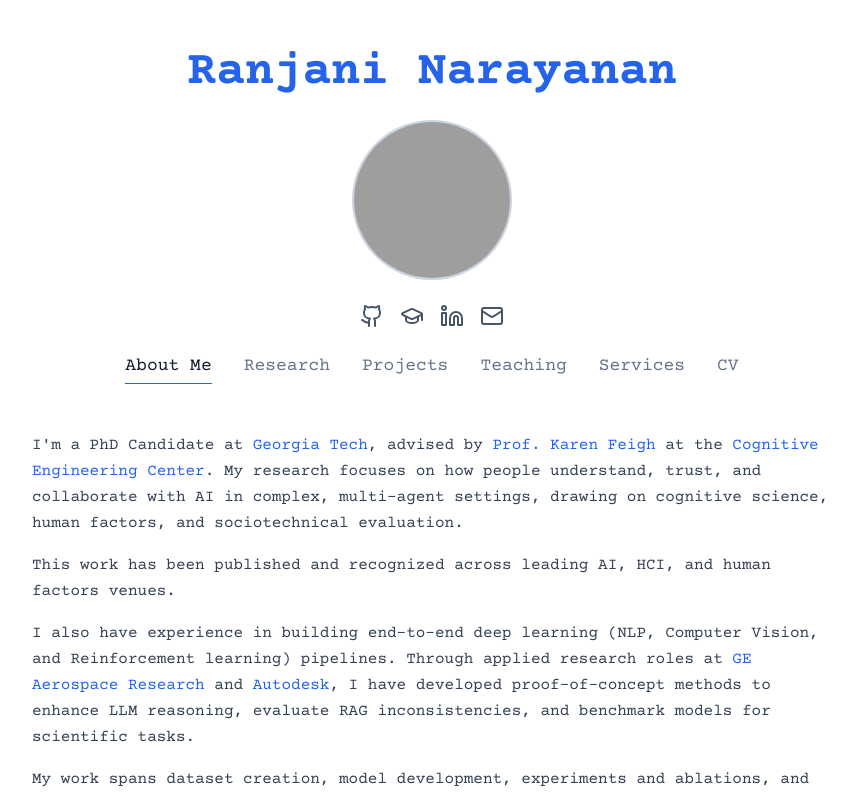
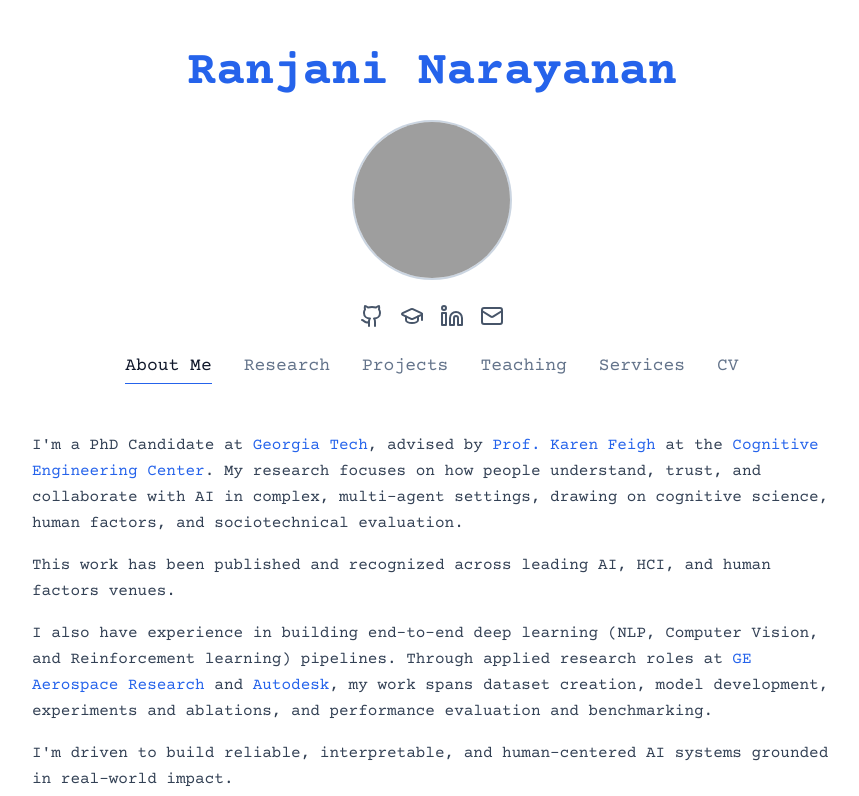
Before and after one commit to ranjn2/Ranjani-portfolio, a Next.js app: page / in a window 1280 px wide. Shown: the top 796 px of the page, without its empty margins (208-1067 px from the left). Built offline with nearby package versions, Linux system fonts and the light colour scheme; grey boxes are pictures that could not be loaded.

Commit message:
Description modified in about me

```diff
--- a/components/Hero.tsx
+++ b/components/Hero.tsx
@@ -64,10 +64,10 @@ export default function Hero() {
           >
             Autodesk
           </a>
-          , I have developed proof-of-concept methods to enhance LLM reasoning, evaluate RAG inconsistencies, and benchmark models for scientific tasks.
+          , my work spans dataset creation, model development, experiments and ablations, and performance evaluation and benchmarking.
         </p>
         <p>
-          My work spans dataset creation, model development, experiments and ablations, and performance evaluation. I&apos;m driven to build reliable, interpretable, and human-centered AI systems grounded in real-world impact.
+          I&apos;m driven to build reliable, interpretable, and human-centered AI systems grounded in real-world impact.
         </p>
       </div>
 
```
